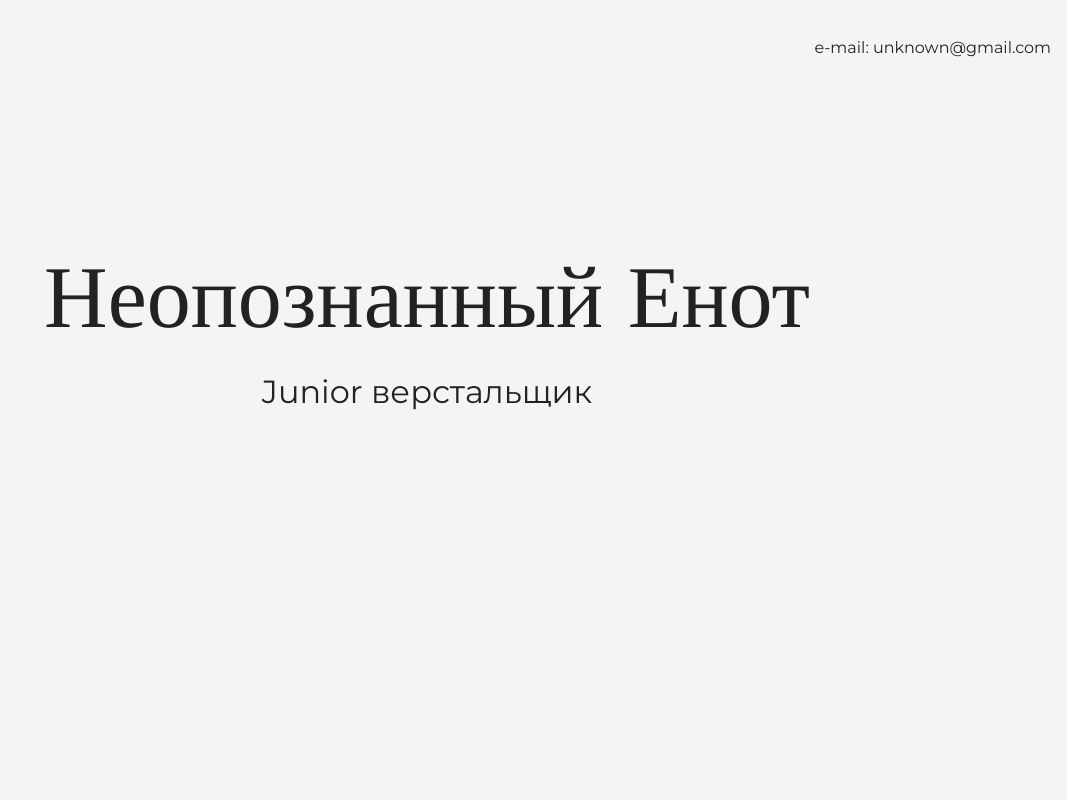
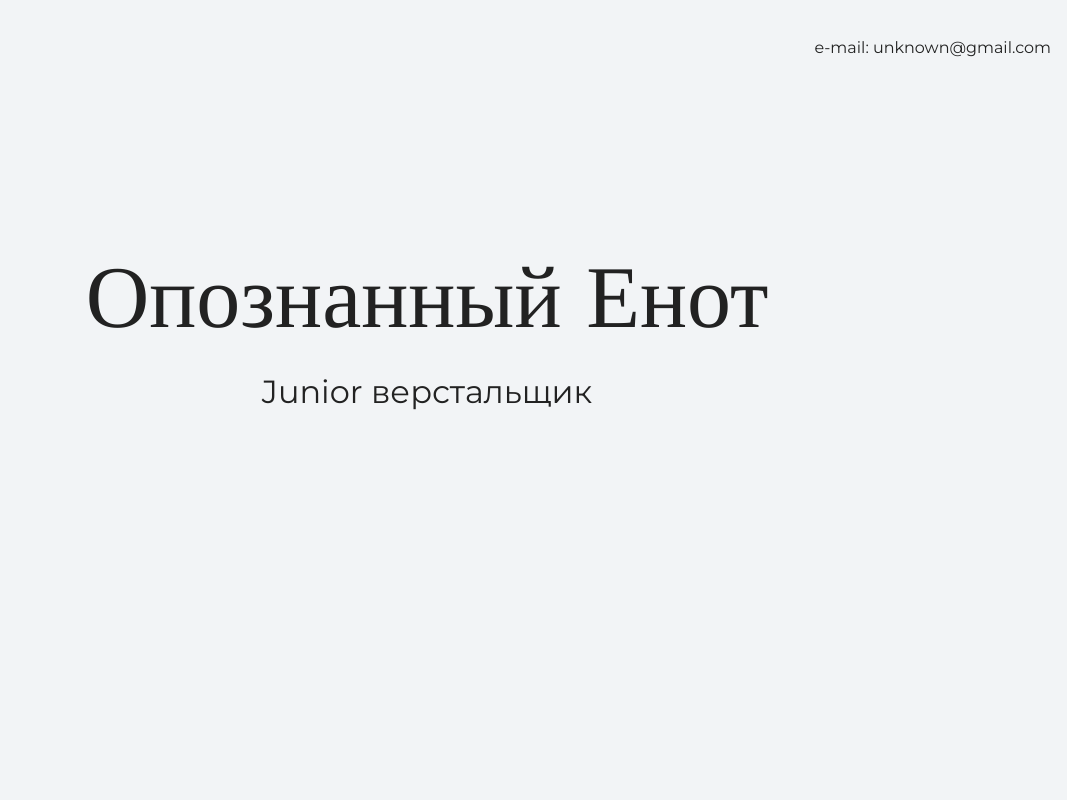
Before and after one commit to ruslann2812/my-site, a plain HTML site: page index.html in a window 1280 px wide. Shown: the top 800 px of the page, without its empty margins (213-1280 px from the left). Drawn offline with nearby package versions, Linux system fonts and the light colour scheme.

Commit message:
меняет текст на главной странице

```diff
--- a/index.html
+++ b/index.html
@@ -14,7 +14,7 @@
     </header>
 
     <section class="hero-image">
-      <div class="container"><h1 class="heading">Неопознанный Енот</h1>
+      <div class="container"><h1 class="heading">Опознанный Енот</h1>
       <p>Junior верстальщик</p>
       </div>
     </section>
```
